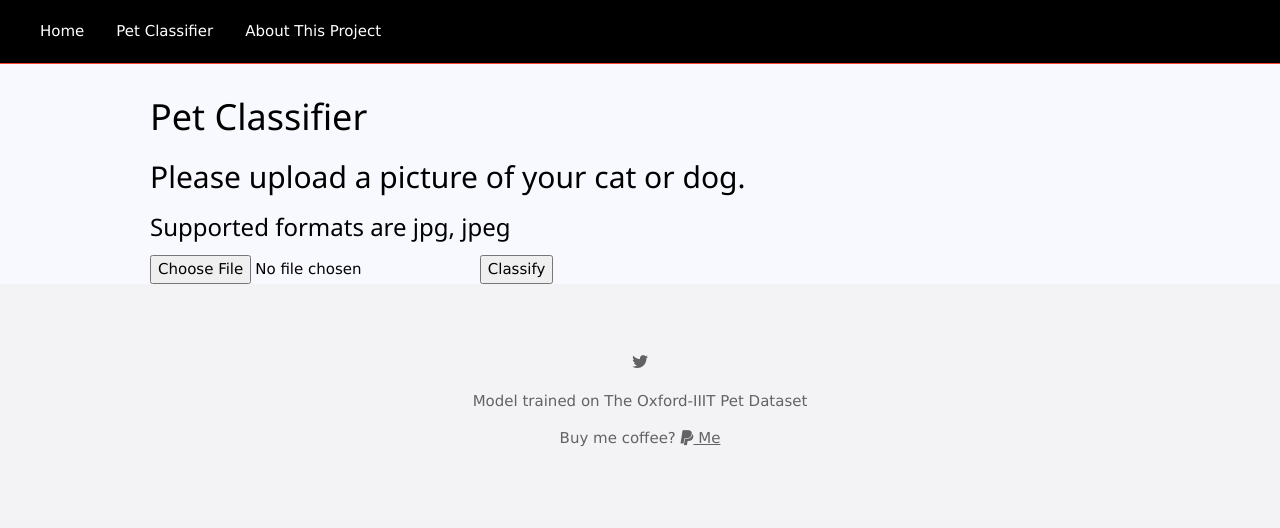
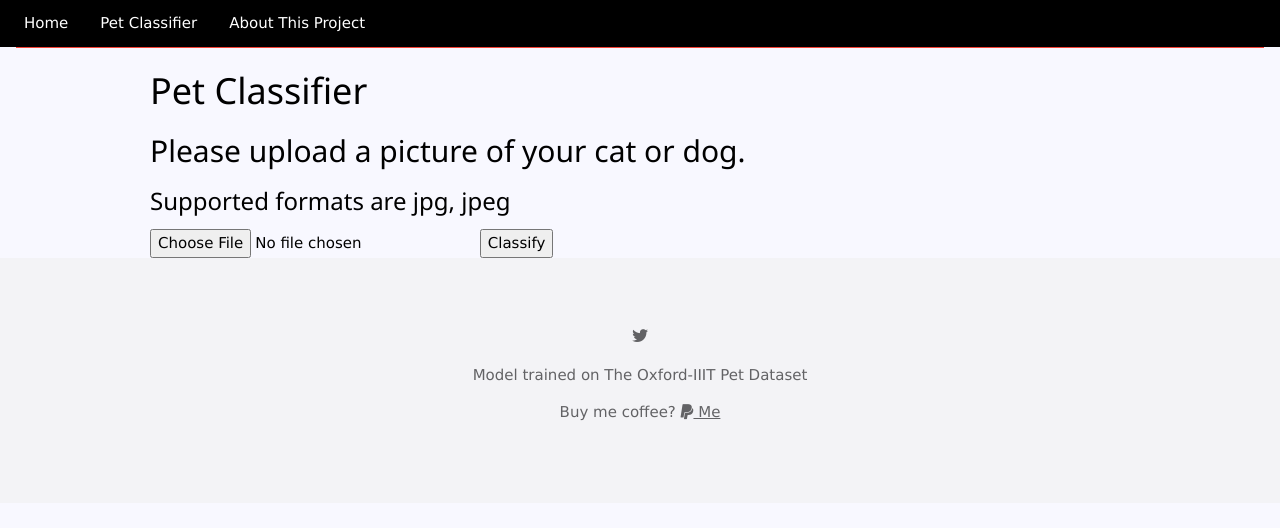
Before and after one commit to heivers/CS50_app, a Flask app: page /classifier in a window 1280 px wide. Shown: the top 528 px of the page. Run offline with Flask 2, Linux system fonts and the light colour scheme; some libraries are stand-ins or nearby versions.

Commit message:
Changed the layout to better align css bars

```diff
--- a/templates/classifier.html
+++ b/templates/classifier.html
@@ -5,6 +5,18 @@
 {% endblock %}
 
 {% block main %}
+
+<div class="w3-panel w3-red w3-padding-small">
+  {% with messages = get_flashed_messages() %}
+      {% if messages %}
+          <ul class=flashes>
+          {% for message in messages %}
+              <li>{{ message }}</li>
+          {% endfor %}
+          </ul>
+      {% endif %}
+  {% endwith %}
+</div>
 
 <div class="w3-content">
 <h1>Pet Classifier</h1>
--- a/templates/index.html
+++ b/templates/index.html
@@ -5,6 +5,7 @@
 {% endblock %}
 
 {% block main %}
+    <p></p>
 
     <div class="w3-content">
     <h1>Welcome to my CS50 Final Project</h1>
--- a/templates/layout.html
+++ b/templates/layout.html
@@ -17,7 +17,7 @@
     </head>
     <body>
         <!--Navigation Bar-->
-        <div class="w3-top w3-bar w3-black w3-padding-large">
+        <div class="w3-top w3-bar w3-black w3-padding-small">
             <a href="/" class="w3-bar-item w3-button">Home</a>
             <a href="/classifier" class="w3-bar-item w3-button">Pet Classifier</a>
             <a href="/about" class="w3-bar-item w3-button">About This Project</a>
@@ -25,7 +25,7 @@
 
        <div class="w3-padding-large"></div>
 
-        <div class="w3-panel w3-red w3-padding-large">
+       <!-- <div class="w3-panel w3-red w3-padding-large">
             {% with messages = get_flashed_messages() %}
                 {% if messages %}
                     <ul class=flashes>
@@ -35,7 +35,7 @@
                     </ul>
                 {% endif %}
             {% endwith %}
-        </div>
+        </div> -->
 
         <main class="w3-container">
 
```
